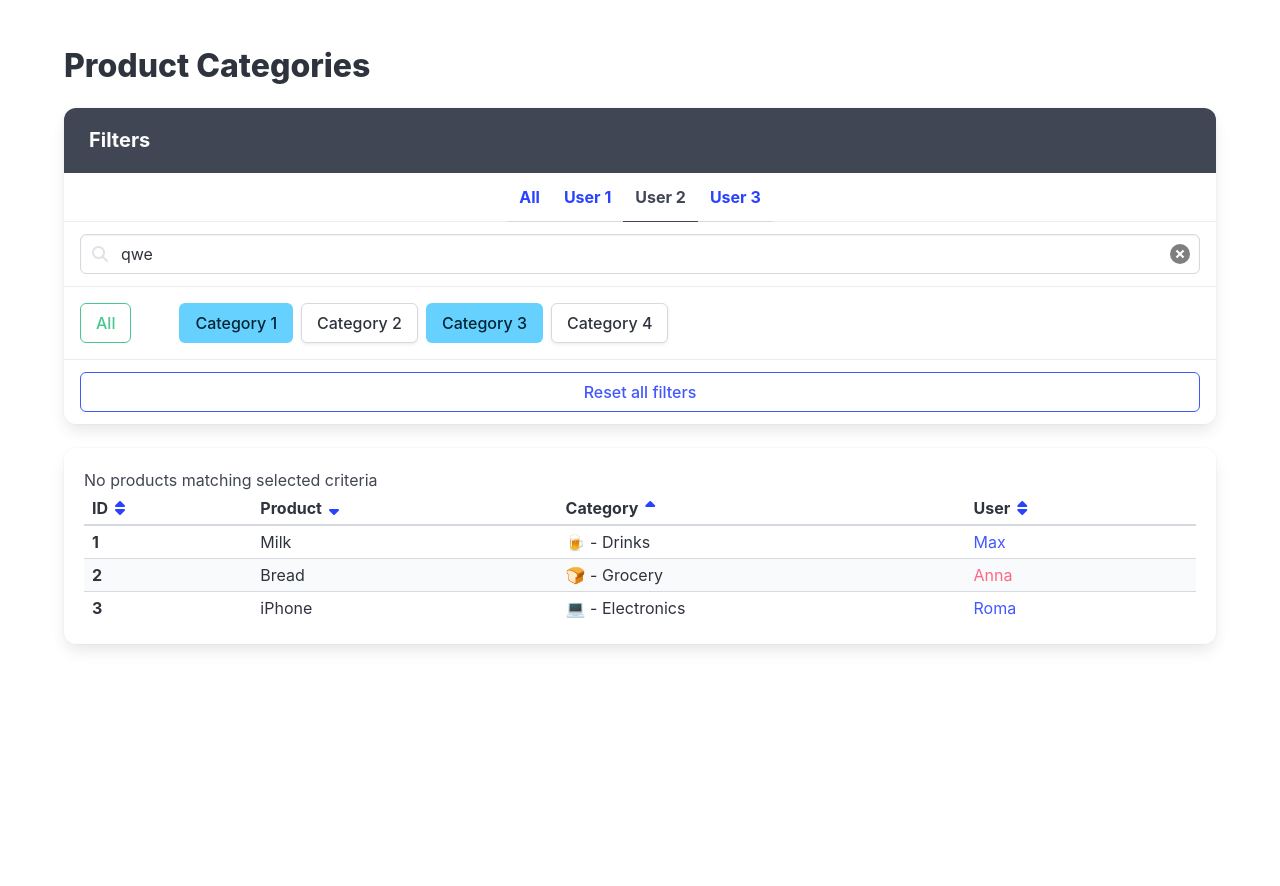
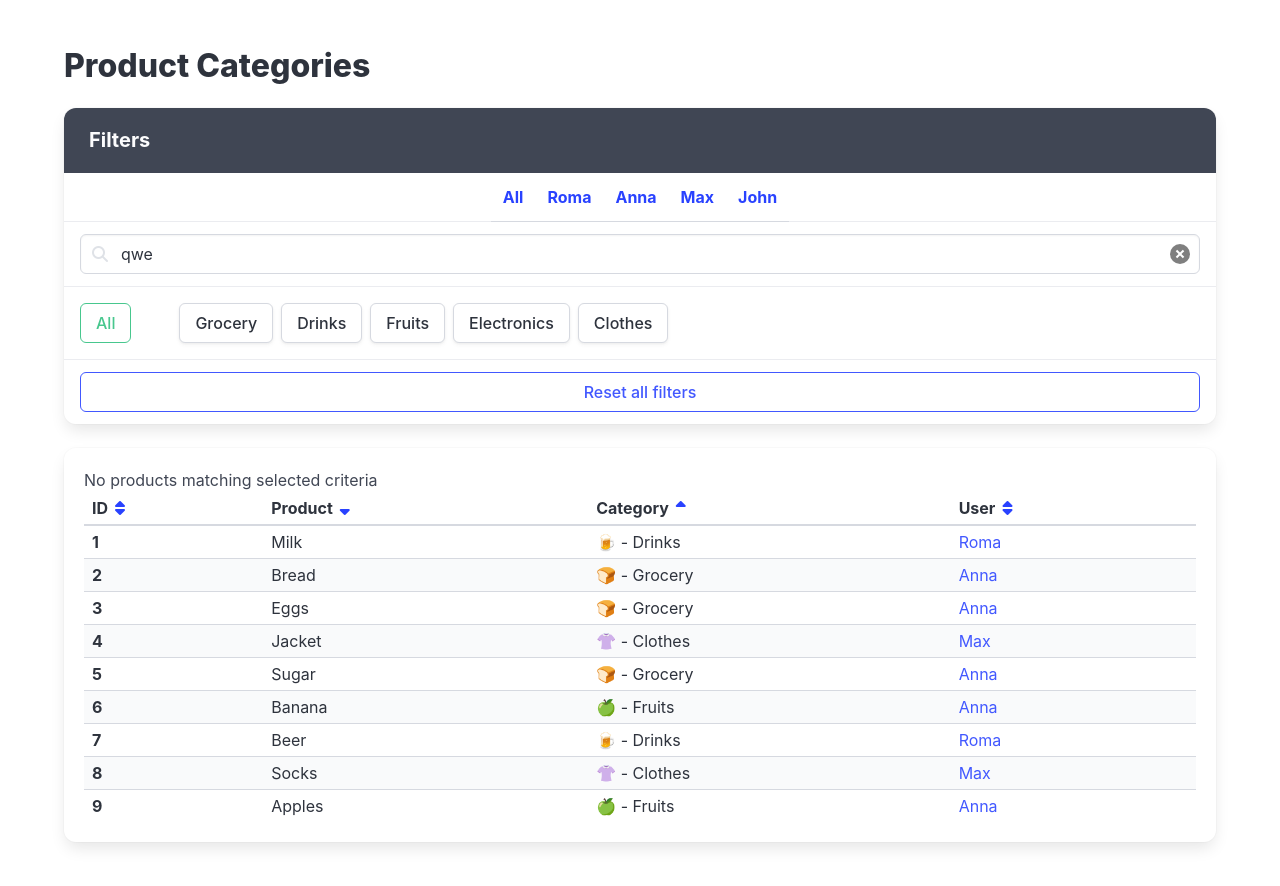
Before and after one commit to TargoniyAnatoliy/mate-academy-react_product-categories-practice, a React (Vite) app: page / in a window 1280 px wide. Shown: the top 886 px of the page. Before the commit the page ends 800 px from the top, so only its background shows below. Built offline with nearby package versions, Linux system fonts and the light colour scheme.

Commit message:
dev version - add static owners, categories & products lists

```diff
--- a/src/App.jsx
+++ b/src/App.jsx
@@ -2,16 +2,13 @@
 import React from 'react';
 import './App.scss';
 
-// import usersFromServer from './api/users';
-// import categoriesFromServer from './api/categories';
-// import productsFromServer from './api/products';
+import usersFromServer from './api/users';
+import categoriesFromServer from './api/categories';
+import productsFromServer from './api/products';
 
-// const products = productsFromServer.map((product) => {
-//   const category = null; // find by product.categoryId
-//   const user = null; // find by category.ownerId
-
-//   return null;
-// });
+const users = [...usersFromServer];
+const categories = [...categoriesFromServer];
+const products = [...productsFromServer];
 
 export const App = () => (
   <div className="section">
@@ -23,34 +20,15 @@ export const App = () => (
           <p className="panel-heading">Filters</p>
 
           <p className="panel-tabs has-text-weight-bold">
-            <a
-              data-cy="FilterAllUsers"
-              href="#/"
-            >
+            <a data-cy="FilterAllUsers" href="#/">
               All
             </a>
 
-            <a
-              data-cy="FilterUser"
-              href="#/"
-            >
-              User 1
+            {users.map(user => (
+              <a key={user.id} data-cy="FilterUser" href="#/">
+                {user.name}
               </a>
-
-            <a
-              data-cy="FilterUser"
-              href="#/"
-              className="is-active"
-            >
-              User 2
-            </a>
-
-            <a
-              data-cy="FilterUser"
-              href="#/"
-            >
-              User 3
-            </a>
+            ))}
           </p>
 
           <div className="panel-block">
@@ -87,15 +65,18 @@ export const App = () => (
               All
             </a>
 
+            {categories.map(category => (
               <a
+                key={category.id}
                 data-cy="Category"
-              className="button mr-2 my-1 is-info"
+                className="button mr-2 my-1"
                 href="#/"
               >
-              Category 1
+                {category.title}
               </a>
+            ))}
 
-            <a
+            {/* <a
               data-cy="Category"
               className="button mr-2 my-1"
               href="#/"
@@ -116,7 +97,7 @@ export const App = () => (
               href="#/"
             >
               Category 4
-            </a>
+            </a> */}
           </div>
 
           <div className="panel-block">
@@ -140,12 +121,11 @@ export const App = () => (
           data-cy="ProductTable"
           className="table is-striped is-narrow is-fullwidth"
         >
-          <thead>
+          <thead key="productTable-th">
             <tr>
               <th>
                 <span className="is-flex is-flex-wrap-nowrap">
                   ID
-
                   <a href="#/">
                     <span className="icon">
                       <i data-cy="SortIcon" className="fas fa-sort" />
@@ -157,7 +137,6 @@ export const App = () => (
               <th>
                 <span className="is-flex is-flex-wrap-nowrap">
                   Product
-
                   <a href="#/">
                     <span className="icon">
                       <i data-cy="SortIcon" className="fas fa-sort-down" />
@@ -169,7 +148,6 @@ export const App = () => (
               <th>
                 <span className="is-flex is-flex-wrap-nowrap">
                   Category
-
                   <a href="#/">
                     <span className="icon">
                       <i data-cy="SortIcon" className="fas fa-sort-up" />
@@ -181,7 +159,6 @@ export const App = () => (
               <th>
                 <span className="is-flex is-flex-wrap-nowrap">
                   User
-
                   <a href="#/">
                     <span className="icon">
                       <i data-cy="SortIcon" className="fas fa-sort" />
@@ -192,24 +169,32 @@ export const App = () => (
             </tr>
           </thead>
 
-          <tbody>
-            <tr data-cy="Product">
+          <tbody key="productTable-body">
+            {products.map(product => {
+              const category = categories.find(
+                cat => cat.id === product.categoryId
+              );
+              const user = users.find(owner => owner.id === category.ownerId);
+
+              return (
+                <tr data-cy="Product" key={product.id}>
                   <td className="has-text-weight-bold" data-cy="ProductId">
-                1
+                    {product.id}
                   </td>
 
-              <td data-cy="ProductName">Milk</td>
-              <td data-cy="ProductCategory">🍺 - Drinks</td>
+                  <td data-cy="ProductName">{product.name}</td>
+                  <td data-cy="ProductCategory">
+                    {category.icon} - {category.title}
+                  </td>
 
-              <td
-                data-cy="ProductUser"
-                className="has-text-link"
-              >
-                Max
+                  <td data-cy="ProductUser" className="has-text-link">
+                    {user.name}
                   </td>
                 </tr>
+              );
+            })}
 
-            <tr data-cy="Product">
+            {/* <tr data-cy="Product">
               <td className="has-text-weight-bold" data-cy="ProductId">
                 2
               </td>
@@ -217,10 +202,7 @@ export const App = () => (
               <td data-cy="ProductName">Bread</td>
               <td data-cy="ProductCategory">🍞 - Grocery</td>
 
-              <td
-                data-cy="ProductUser"
-                className="has-text-danger"
-              >
+              <td data-cy="ProductUser" className="has-text-danger">
                 Anna
               </td>
             </tr>
@@ -233,13 +215,10 @@ export const App = () => (
               <td data-cy="ProductName">iPhone</td>
               <td data-cy="ProductCategory">💻 - Electronics</td>
 
-              <td
-                data-cy="ProductUser"
-                className="has-text-link"
-              >
+              <td data-cy="ProductUser" className="has-text-link">
                 Roma
               </td>
-            </tr>
+            </tr> */}
           </tbody>
         </table>
       </div>
```
Lines whose indentation alone changed are shown as unchanged.
